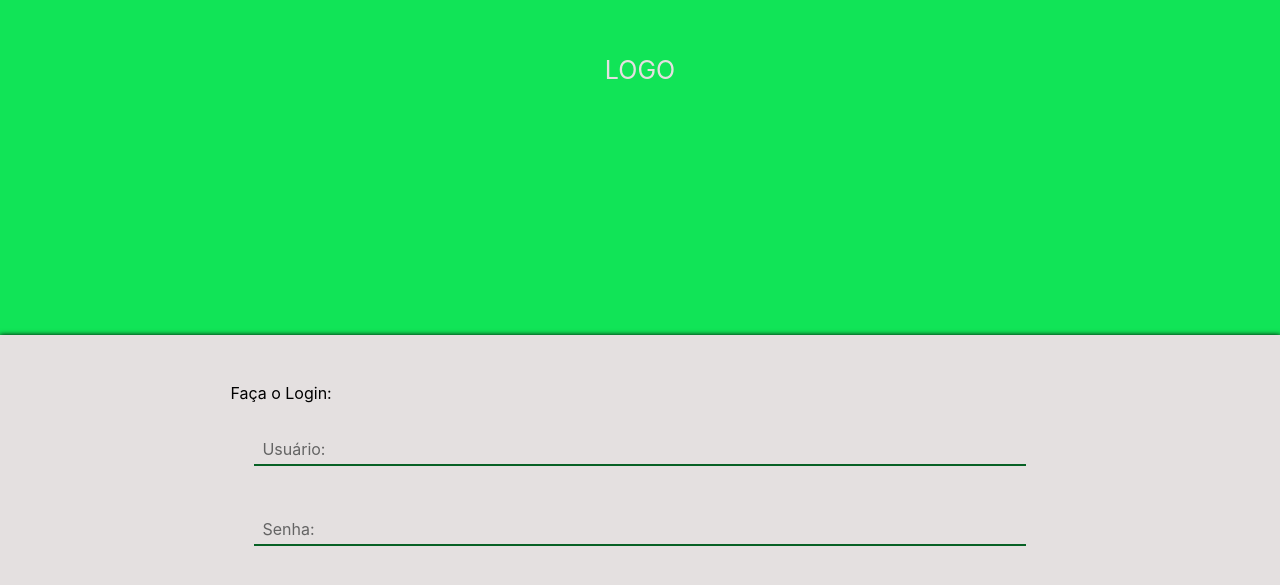
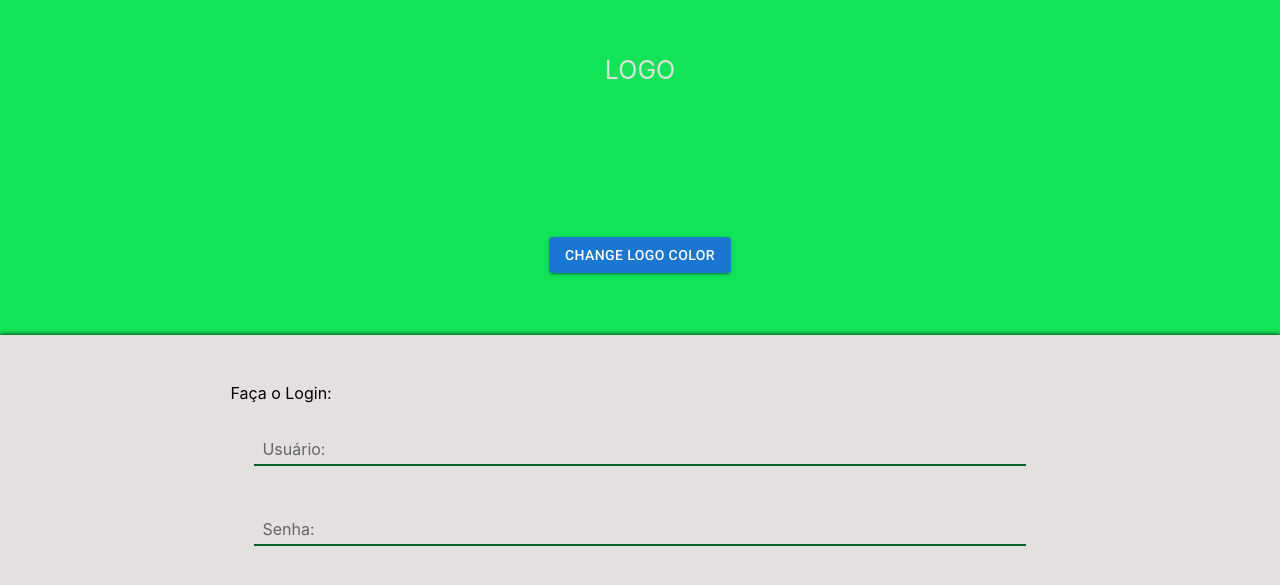
Before and after one commit to dev-LucasOliveira/band-project, a React (Create React App) app: page / in a window 1280 px wide. Shown: the part 145-730 px from the top of the page. Built offline with nearby package versions, Linux system fonts and the light colour scheme.

Commit message:
Testing material ui

```diff
--- a/package.json
+++ b/package.json
@@ -3,6 +3,11 @@
   "version": "0.1.0",
   "private": true,
   "dependencies": {
+    "@emotion/react": "^11.10.5",
+    "@emotion/styled": "^11.10.5",
+    "@fontsource/roboto": "^4.5.8",
+    "@mui/icons-material": "^5.10.14",
+    "@mui/material": "^5.10.14",
     "@testing-library/jest-dom": "^5.16.5",
     "@testing-library/react": "^13.4.0",
     "@testing-library/user-event": "^13.5.0",
--- /dev/null
+++ b/src/AlternativeLogo.js
@@ -0,0 +1,19 @@
+import * as React from 'react';
+import Button from '@mui/material/Button';
+import '@fontsource/roboto/300.css';
+import '@fontsource/roboto/400.css';
+import '@fontsource/roboto/500.css';
+import '@fontsource/roboto/700.css';
+
+
+export default function HelloWorld(props) {
+  const {onChange} = props;
+  return (
+    <div>
+      <div className='input-box-alternative'></div>
+      <div>
+        <Button onClick={onChange} variant="contained">Change Logo Color</Button>
+      </div>
+    </div>
+  );
+}
--- a/src/App.css
+++ b/src/App.css
@@ -21,6 +21,13 @@
   position: absolute;
   top: 25vh;
   color: var(--color2);
+  font-size: 25px;
+}
+
+.logo-alternative {
+  position: absolute;
+  top: 25vh;
+  color: blue;
   font-size: 25px;
 }
 
--- a/src/App.js
+++ b/src/App.js
@@ -1,9 +1,17 @@
 import './App.css';
+import AlternativeLogo from './AlternativeLogo';
+import {useState} from 'react';
+
 
 function App() {
+  const [test, setTest] = useState ('true');
+  function ChangeLogo() {
+    setTest(!test);
+  }
   return (
     <div className="App">
-      <div className='logo'>LOGO</div>
+      {test ? <div className='logo'>LOGO</div> : <div className='logo-alternative'>LOGO</div>}
+      <AlternativeLogo onChange={ChangeLogo}/>
       <div className='input-box'>
         <div className='title-input-box'>
           <p className='title-input'>
@@ -18,7 +26,12 @@ function App() {
           <input type='text' id='password-input' className='input' required/>
           <label htmlFor='password-input' className='label'>Senha:</label>
         </div>
+        <div>
+
+        </div>
       </div>
+
+      {console.log(test)}
     </div>
   );
 }
```
Also changed, not shown: 1 other file (tests, documents, lock files or other folders).
